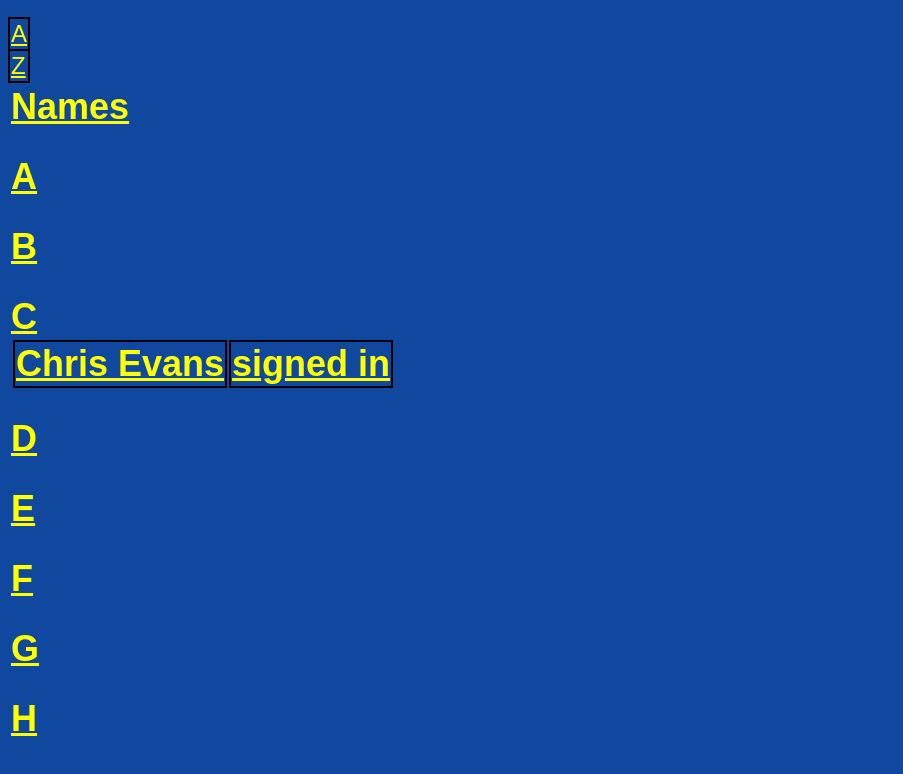
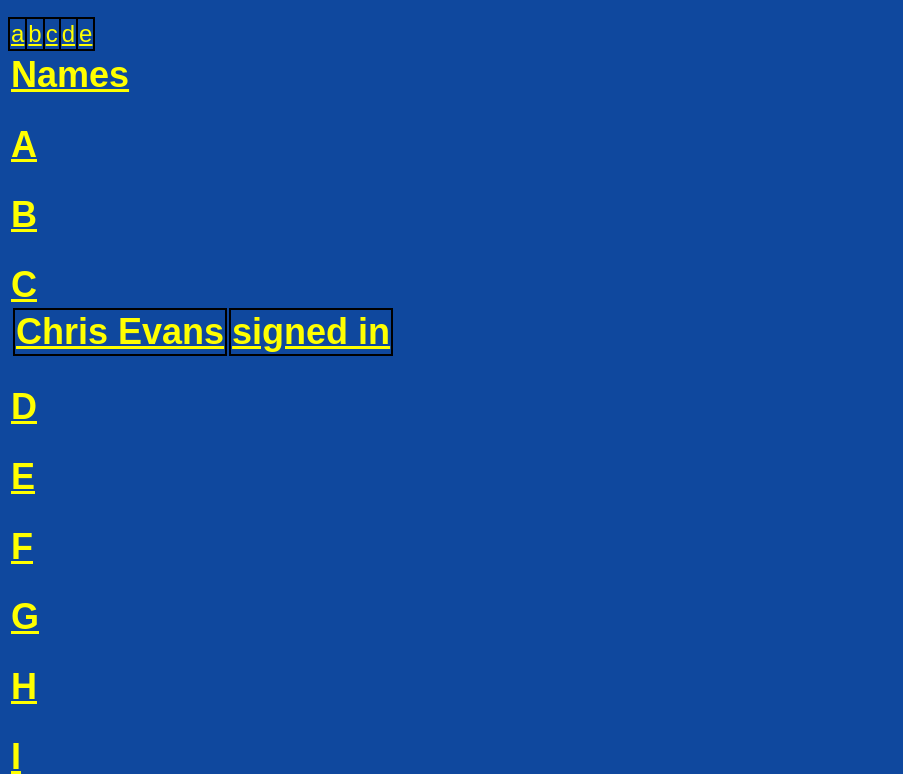
Before and after one commit to ChrisWeldon/MSSMsign-in-out, a website: page public/choose.html in a window 1280 px wide. Shown: the part 102-876 px from the top of the page, without its empty margins (0-903 px from the left). Drawn offline with nearby package versions, Linux system fonts and the light colour scheme.

Commit message:
fixed names on choose

```diff
--- a/public/choose.html
+++ b/public/choose.html
@@ -16,20 +16,7 @@
     </div>
     <div id="letterInput">
       <table id="buttonArray">
-        <tr>
-          <td>
-            <a href="#name_a">
-              A
-            </a>
-          </td>
-        </tr>
-        <tr>
-          <td>
-            <a href="#name_z">
-              Z
-            </a>
-          </td>
-        </tr>
+
       </table>
     </div>
 
--- a/public/choose.js
+++ b/public/choose.js
@@ -17,6 +17,21 @@
         signedIn: false
       }
     }
+    for(var i =0; i<6; i++){
+      $("#buttonArray").append("<tr id=\"" + i.toString() + "\">");
+      if(i<6){
+        for(var j = 0; j<5; j++){
+          $("#"+(i*6).toString()).append("<td><a href=\"#name_" + alphabet[(i*6)+j] + "\">" + alphabet[(i*6)+j]+ "</a></td>");
+        }
+      }
+      else{
+        for(var j = 0; j<5; j++){
+          $("#"+i.toString()).append("<td><a href=\"#name_" + alphabet[i+j] + "\">" + alphabet[i+j]+ "</a></td>");
+        }
+      }
+      $("#"+i.toString()).append("</tr>");
+    }
+
     if(decodeURIComponent(window.location.href).search("signOut")!=-1){
       $("#title").append("<h1>Signing out.");
     }
```
